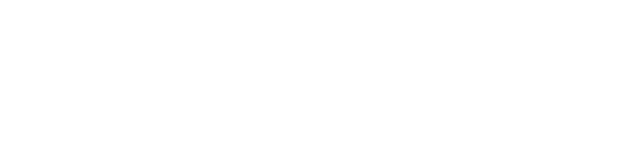
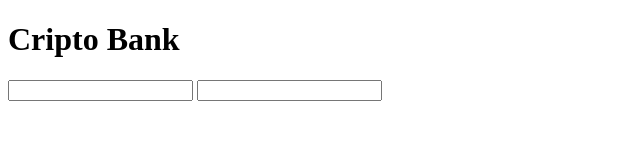
Before and after one commit to PaulyDiaz/Proyecto-Cajero-Automatico, a plain HTML site: page index.html in a window 1280 px wide. Shown: the whole page, without its empty margins (0-640 px from the left). Drawn offline with Linux system fonts and the light colour scheme.

Commit message:
html prueba 2

```diff
--- a/index.html
+++ b/index.html
@@ -7,6 +7,8 @@
     <title>Cajero Automatico</title>
 </head>
 <body>
-
+    <h1>Cripto Bank</h1>
+    <input type="text">
+    <input type="password">
 </body>
 </html>
```
